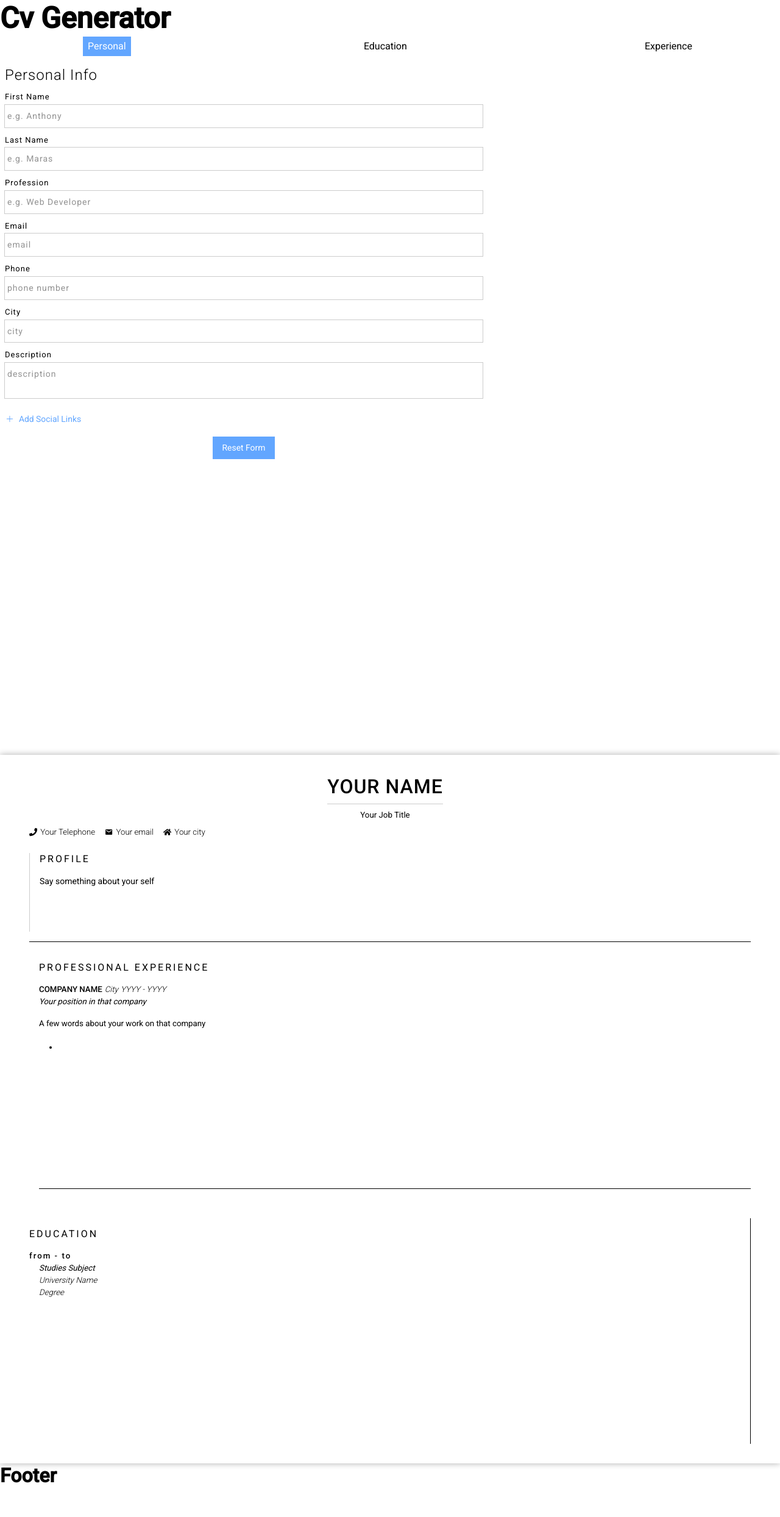
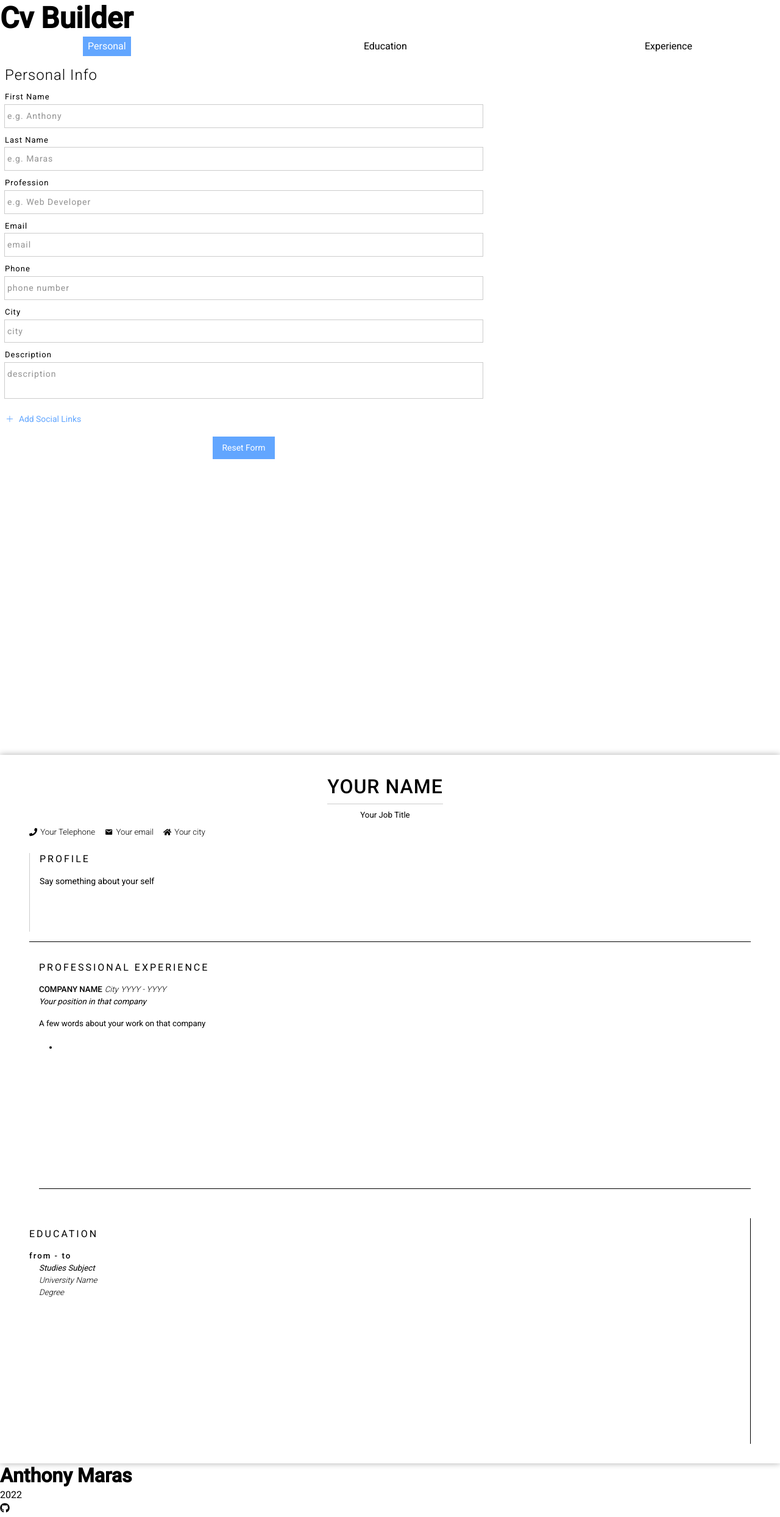
Before and after one commit to anmaras/cv-project, a React (Create React App) app: page / in a window 1280 px wide. Shown: the whole page at 61% size. Before the commit the page ends 2440 px from the top, so only its background shows below. Built offline with nearby package versions, Linux system fonts and the light colour scheme.

Commit message:
add header jsx

```diff
--- a/src/App.js
+++ b/src/App.js
@@ -3,15 +3,16 @@ import { BrowserRouter, Routes, Route } from 'react-router-dom';
 import FormEducationList from './Components/Form/FormEducation/FormEducationList';
 import FormProExperienceList from './Components/Form/FormExperience/FormProExperienceList';
 import FormPersonalInfo from './Components/Form/FormPersonalInfo/FormPersonalInfo';
-
 import Form from './Components/Form/Form';
+import { FaGithub } from 'react-icons/fa';
 import './index.css';
 
 function App() {
+  const year = new Date().getFullYear();
   return (
     <>
       <header>
-        <h1>Cv Generator</h1>
+        <h1>Cv Builder</h1>
       </header>
       <main>
         <BrowserRouter>
@@ -26,7 +27,15 @@ function App() {
         <Cv />
       </main>
       <footer>
-        <h2>footer</h2>
+        <h2>Anthony Maras </h2>
+        <p>{year}</p>
+        <a
+          href="https://github.com/anmaras/cv-project"
+          target="_blank"
+          rel="noreferrer"
+        >
+          <FaGithub />
+        </a>
       </footer>
     </>
   );
```
